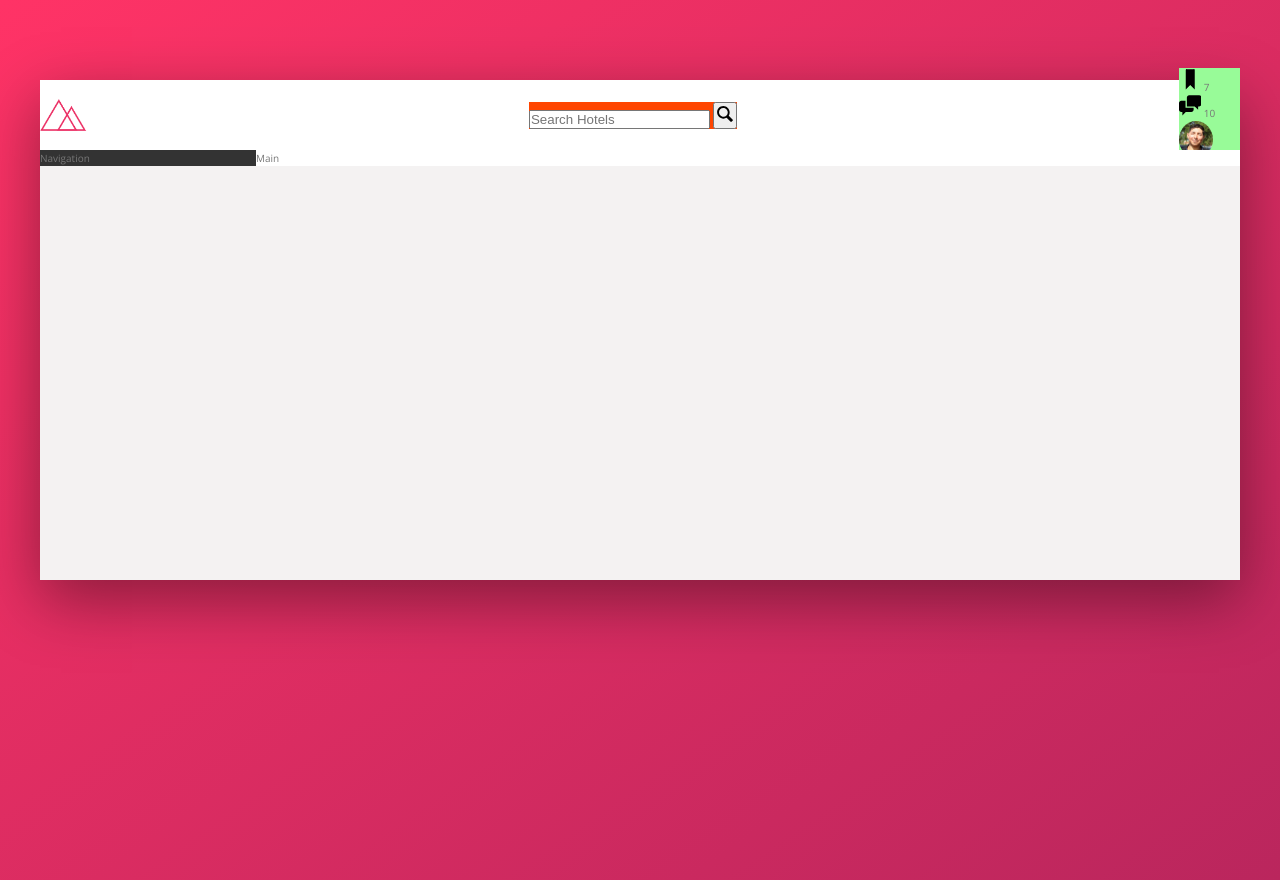
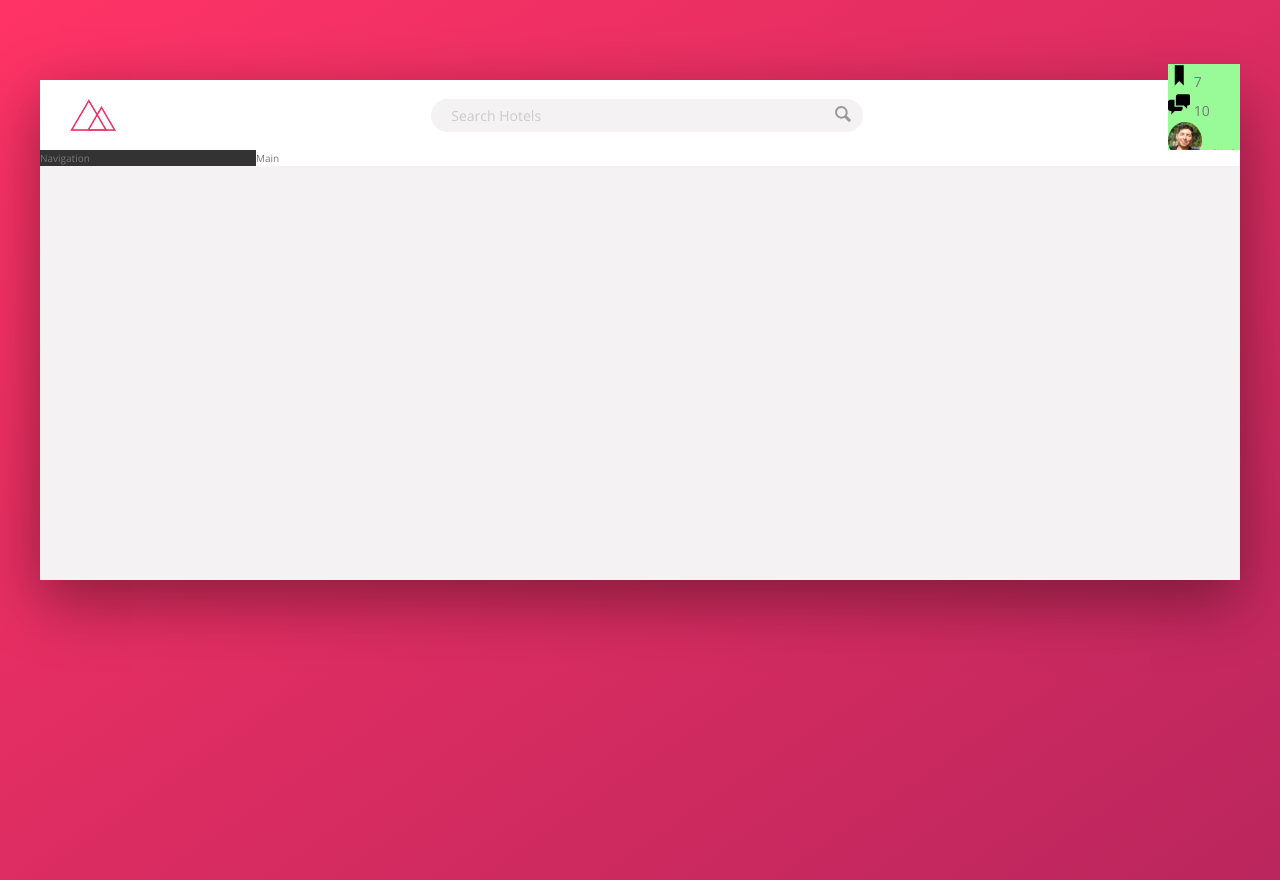
Before and after one commit to chaleay/Flexbox-Trillo, a website: page index.html in a window 1280 px wide. Drawn offline with nearby package versions, Linux system fonts and the light colour scheme.

Commit message:
finished search bar

```diff
--- a/sass/_components.scss
+++ b/sass/_components.scss
@@ -2,21 +2,78 @@
 
 .logo {
   height: 3.25rem;
+  margin-left: 3rem;
 }
 
 /////////////////////////////////////////////////////
 
 .search {
-  background-color: orangered;
+  flex: 0 0 40%;
+
+  display: flex;
+  //vertically aligns the search bar within its container
+  align-items: center;
+  //centers the search bar within its flex container
+  justify-content: center;
+
   &__input {
+    //get from parent
+    font-family: inherit;
+    font-size: inherit;
+    color: inherit;
+
+    background-color: var(--color-grey-light-2);
+    border: none;
+    //top/bottom left/right
+    padding: 0.7rem 2rem;
+    border-radius: 10rem;
+    width: 90%;
+    transition: all 0.2s;
+    margin-right: -3rem;
+
+    &:focus {
+      outline: none;
+      width: 100%;
+      background-color: var(--color-grey-dark-1);
+      color: #fff;
+    }
+
+    &::placeholder {
+      font-weight: 100;
+      color: var(--color-grey-light-4);
+    }
+
+    &:focus::placeholder {
+      color: #fff;
+    }
+  }
+
+  //adjacent selector - select the button adjacent html-wise to the input
+  &__input:focus + &__button {
+    transition: all 0.2s;
+    background-color: var(--color-grey-dark-1);
   }
 
   &__button {
+    transition: all 0.2s;
+    border: none;
+    background-color: var(--color-grey-light-2);
+
+    &:focus {
+      outline: none;
+    }
+
+    &:active {
+      //for tactile effect when clicked
+      transform: translateY(2px);
+    }
   }
 
+  //svg
   &__icon {
     height: 2rem;
     width: 2rem;
+    fill: var(--color-grey-dark-3);
   }
 }
 
--- a/sass/_layout.scss
+++ b/sass/_layout.scss
@@ -10,6 +10,7 @@
 }
 
 .header {
+  font-size: 1.4rem;
   height: 7rem;
   background-color: #fff;
   border-bottom: var(--color-grey-light-1);
```
Also changed, not shown: css/style.css.
